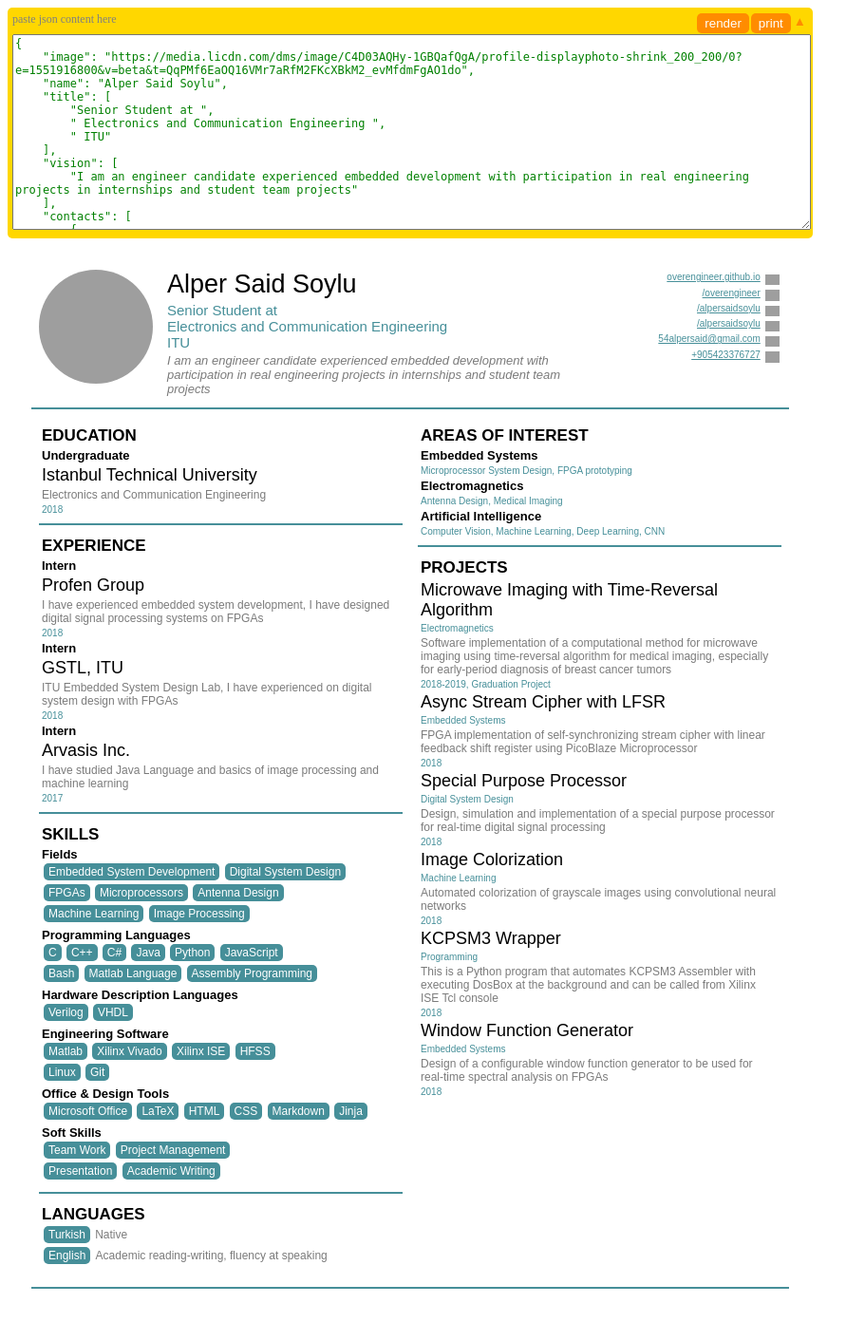
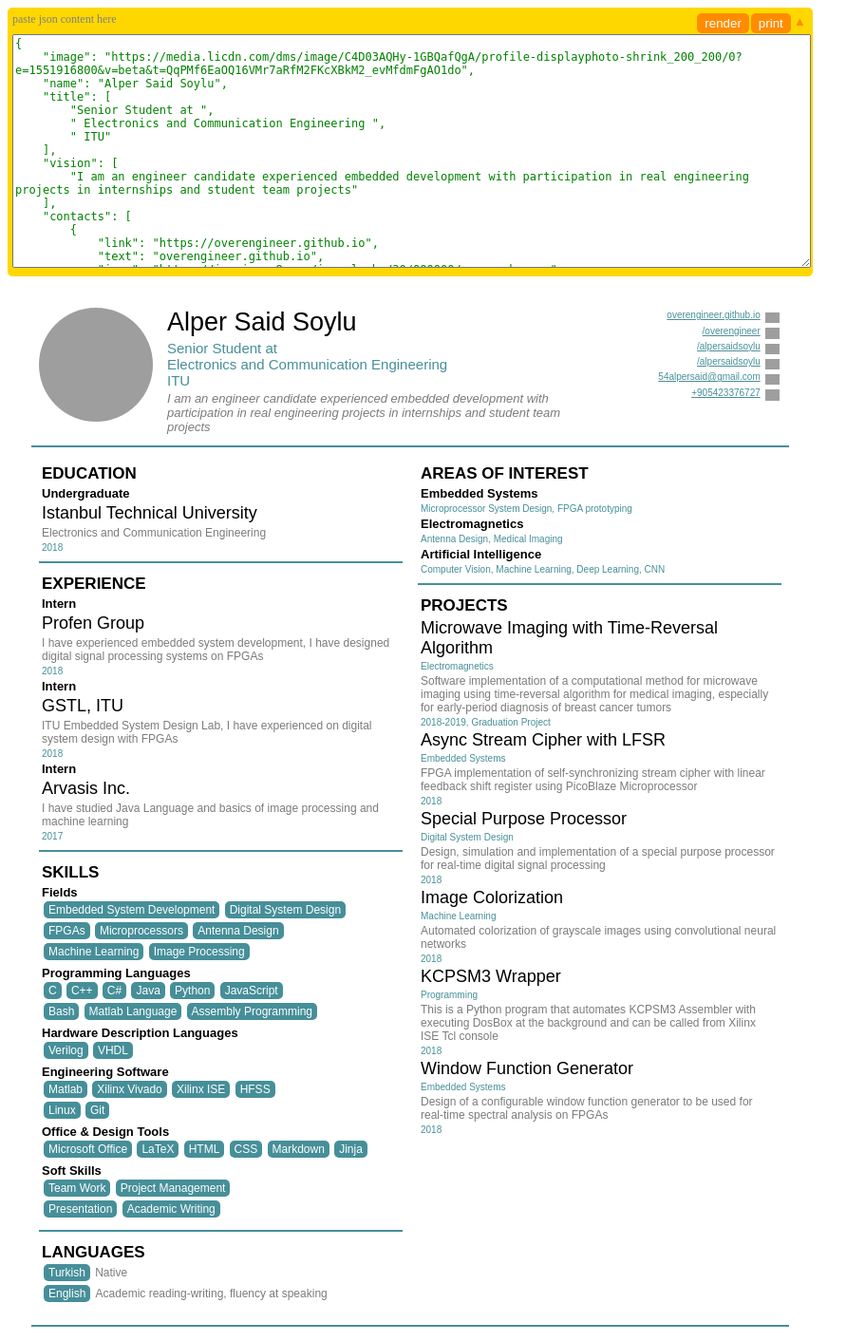
Before and after one commit to overengineer/cirriculumvitae, a Flask app: page /edit in a window 1280 px wide. Shown: the whole page at 95% size, without its empty margins (0-911 px from the left). Before the commit the page ends 1357 px from the top, so only its background shows below. Run offline with Flask 2, Linux system fonts and the light colour scheme; grey boxes are pictures that could not be loaded.

Commit message:
style update

```diff
--- a/static/styles/edit.css
+++ b/static/styles/edit.css
@@ -24,7 +24,7 @@
     position: relative;
     left: 0;
     right: 0;
-    height: 200px;
+    height: 30vh;
     min-width: 835px;
     min-width: -moz-available;
     color: green;
```
